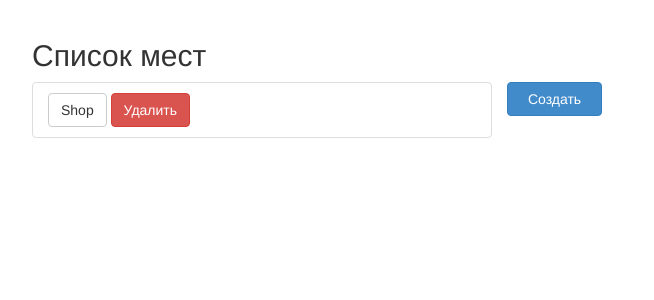
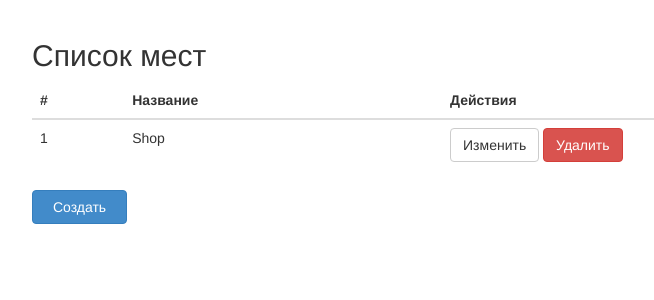
Before and after one commit to Tauders/MoneyTalks, a Django app: page /places/ in a window 1280 px wide. Shown: the part 51-351 px from the top of the page, without its empty margins (38-692 px from the left). Run offline with Django 3.2, Linux system fonts and the light colour scheme; a user stored in the database is signed in; data comes from the database, SQL or seed files in the repository; both versions use the stored data as it was after the commit; some libraries are stand-ins or nearby versions.

Commit message:
Переделал внешний вид списка мест.

```diff
--- a/templates/places/place_list.html
+++ b/templates/places/place_list.html
@@ -6,25 +6,36 @@
   {{ block.super }}
   <h2>Список мест</h2>
   {% if object_list %}
-    <ul class="list-group col-md-5">
+    <table class="table table-hover">
+      <thead>
+      <tr>
+        <th>#</th>
+        <th>Название</th>
+        <th>Действия</th>
+      </tr>
+      </thead>
+      <tbody>
       {% for place in object_list %}
-        <li class="list-group-item">
-          <a class="btn btn-default" href="{% url 'place_update' place.pk %}">{{ place }}</a> <a
-            data-id="{{ place.pk }}" class="btn btn-danger" href="#">Удалить</a>
-        </li>
+        <tr>
+          <td>{{ forloop.counter }}</td>
+          <td>{{ place }}</td>
+          <td>
+            <a href="{% url 'place_update' place.pk %}" class="btn btn-default">Изменить</a>
+            <a data-id="{{ place.pk }}" class="btn btn-danger" href="#">Удалить</a>
+          </td>
+        </tr>
       {% endfor %}
-    </ul>
+      </tbody>
+    </table>
   {% endif %}
-
   <a class="btn btn-primary col-md-1" href="{% url 'place_create' %}">Создать</a>
-
   <script type="text/javascript">
     $(".btn-danger").on("click", function () {
       var button = $(this);
       var id = button.data("id");
       if (confirm('Вы уверены, что хотите удалить это место?') == true) {
-        ajaxPost('/places/delete/', {'pk': id}, function (content) {
-          button.parent().hide();
+        ajaxPost('{% url 'place_delete' %}', {'pk': id}, function (content) {
+          button.parent().parent().hide();
         })
       } else {
         return false;
```
Also changed, not shown: db.sqlite3.
